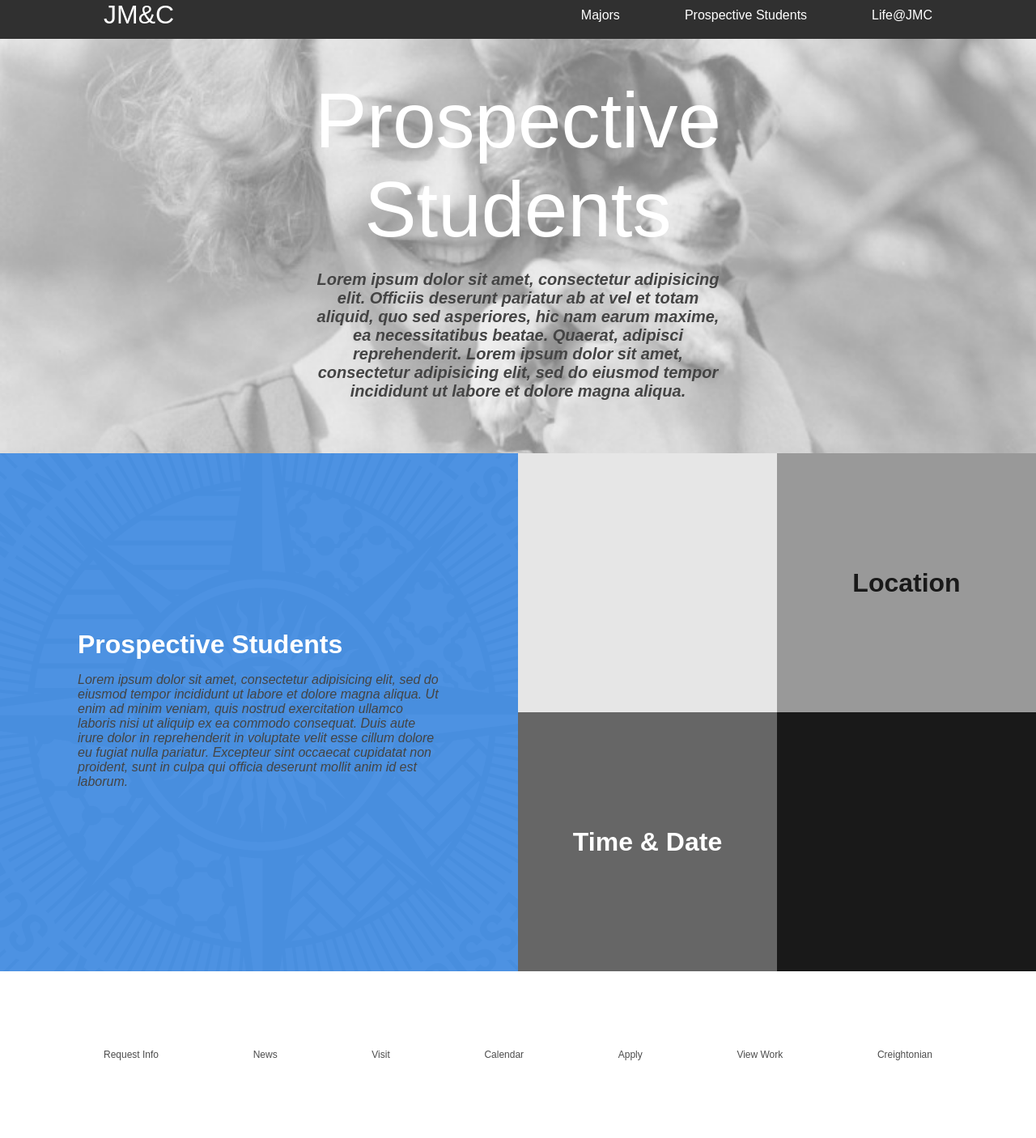
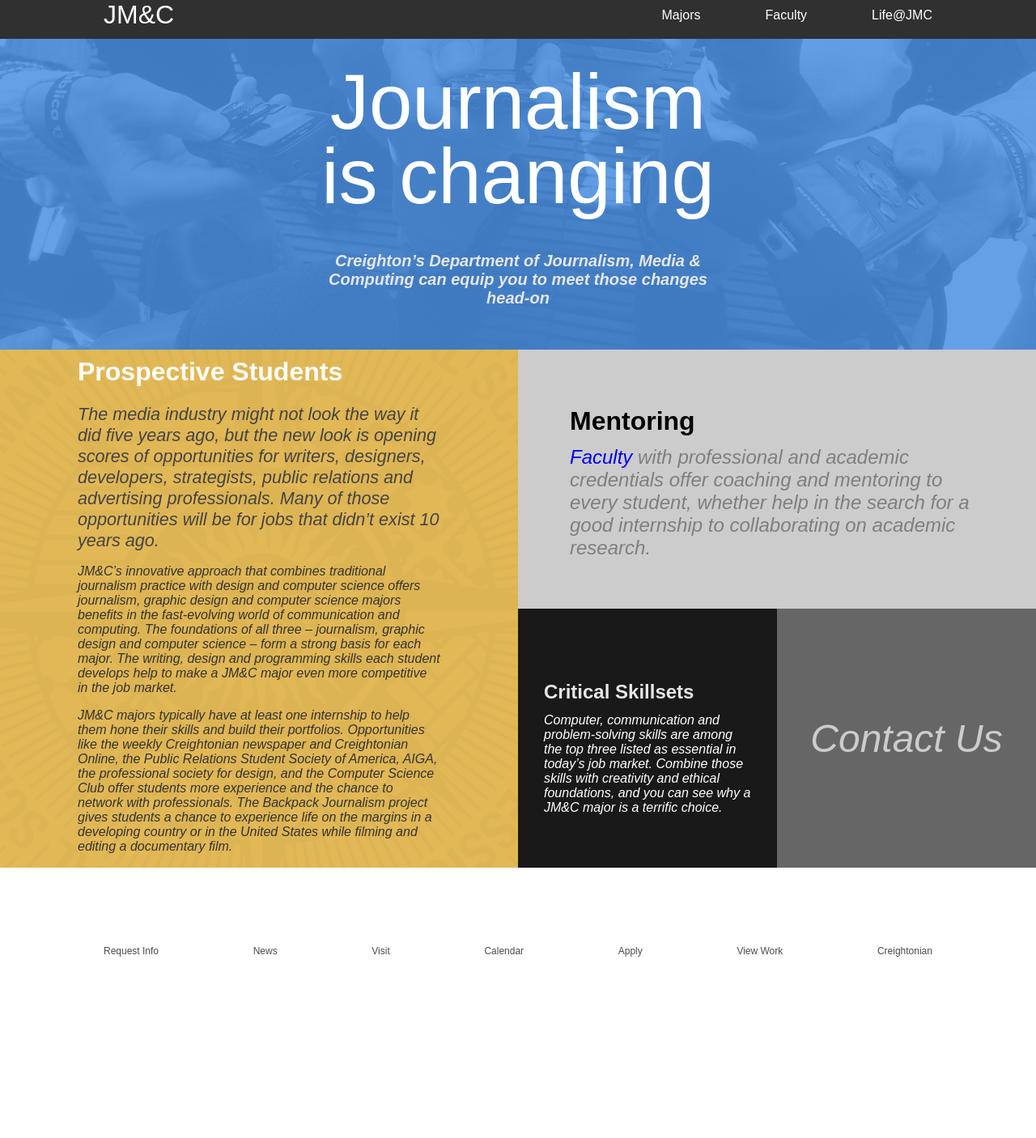
Before and after one commit to aandnota/jmc, a PHP site: page /pages/prospective.html in a window 1280 px wide. Shown: the whole page at 81% size. After the commit the page ends 1182 px from the top, so only its background shows below. Run offline with PHP 8.4, Linux system fonts and the light colour scheme.

Commit message:
Added copy
to the prospective students page

```diff
--- a/css/alt-style.css
+++ b/css/alt-style.css
@@ -153,10 +153,35 @@ html, body{
 	align-items: center;
 }
 
+.banner-image-pro{
+	width: 100%;
+	height: 30vw;
+	background-image: url("../imgs/puppies.png");
+	background-color: #4a90e2;
+	background-position: center -400px;
+	background-size: cover;
+	display: flex;
+	justify-content: center;
+	align-items: center;
+}
+
 .banner-image-alumni{
 	width: 100%;
 	height: 30vw;
 	background-image: url("../imgs/alumni/mildredbrown30.png");
+	background-color: #4A90E2;
+	background-position: center;
+	background-size: cover;
+	display: flex;
+	justify-content: center;
+	align-items: center;
+
+}
+
+.banner-image-prosp{
+	width: 100%;
+	height: 30vw;
+	background-image: url("../imgs/prosp-stu.png");
 	background-color: #4A90E2;
 	background-position: center;
 	background-size: cover;
@@ -177,15 +202,20 @@ html, body{
 	font-size: 6rem;
 	font-weight: 400;
 	color: #fff;
+	line-height: .95;
 }
 
 .banner-text p {
 	font-style: italic;
 	font-weight: 600;
-	color: #444444;
+	color: #333;
 	font-size: 1.25em;
 }
 
+#banner-text-prosp{
+	color: #E6E6E6;
+	margin-top: 3rem;
+}
 
 
 /*SLIDER AREA*/
@@ -205,7 +235,7 @@ html, body{
 	font-size: 3rem;
 	margin-bottom: 0;
 	margin-top: 0;
-}
+}@
 
 #text-slider{
 	padding: 10vw 0;
@@ -309,7 +339,7 @@ html, body{
 
 .big-square-alt{
 	width: 50%;
-	background-color: #4a90e2;
+	background-color: #e2b754;
 	background-image: url("../imgs/ccas-seal.png");
 	background-position: center center;
 	display: flex;
@@ -357,6 +387,15 @@ html, body{
 	margin-bottom: .5rem;
 	color: #444444;
 	font-style: italic;
+}
+
+p#prosp-text{
+	font-size: 1.35rem;
+
+}
+
+p#prosp-text-sec{
+	color: #333333;
 }
 
 div#squ-img{
@@ -408,13 +447,38 @@ div#squ-img-ig{
 }
 
 #sq3 p{
-	font-size: 2rem;
+	font-size: 3rem;
 	color: #fff;
-	font-weight: 600;
+	font-weight: 400;
+	font-style: italic;
+}
+
+#sq3 a{
+	color: #CCCCCC;
+}
+
+#sq3 a:hover{
+	color: #4a90e2;
 }
 
 #sq4{
 	background-color: #191919;
+}
+
+#sq4 h3{
+	color: #E6E6E6;
+	font-weight: 600;
+	font-size: 1.5rem;
+	margin-bottom: .75rem;
+}
+
+#sq4 p{
+	color: #fff;
+	width: 80%;
+	font-size: 1rem;
+	font-style: italic;
+	font-weight: 300;
+	display: inline;
 }
 
 .small-squares{
@@ -427,11 +491,47 @@ div#squ-img-ig{
 	display: flex;
 }
 
+.rect-pro{
+	background-color: #CCCCCC;
+	width: 100%;
+	height: 25vw;
+	display: flex;
+	-ms-align-items: center;
+	align-items: center;
+	justify-content: center;
+}
+
+.rect-pro h3{
+	font-weight: 600;
+	font-size: 2rem;
+	margin-bottom: .75rem;
+}
+
+.rect-pro p{
+	width: 100%;
+	font-style: italic;
+	font-size: 1.5rem;
+	color: #7F7F7F;
+	margin-top: .5rem;
+}
+
 .squ{
 	width: 50%;
 	display: flex;
 	align-items: center;
 	justify-content: center;
+}
+
+.squ-prosp{
+	width: 50%;
+	display: flex;
+	align-items: center;
+	justify-content: center;
+}
+
+#squ-prosp-content{
+	display: inline;
+	width: 80%;
 }
 
 #squ1{
--- a/index.html
+++ b/index.html
@@ -56,8 +56,8 @@
 			<div>
 				<div id="img-three">
 					<span class="caption">
-						<h2>Backpack Journalism heads to Nogales</h2>
-						<p><a href="http://cubackpack.org/projects/2016-arizonamexico/">Join this summer's Backpack Journalism trip</a> to Nogales, AZ, and help make a film about about the U.S. and Mexican border, the people who live there and the migrants who are passing through.</p>
+						<h2>Backpack Journalism went to Nogales</h2>
+						<p><a href="http://cubackpack.org/category/arizona2016">Read about this summer's Backpack Journalism trip</a> to Nogales, AZ, and help make a film about about the U.S. and Mexican border, the people who live there and the migrants who are passing through.</p>
 					</span>
 				</div>
 			</div>
--- a/pages/prospective.html
+++ b/pages/prospective.html
@@ -21,17 +21,17 @@
 				</ul>
 				<ul class="nav-links-little-o">
 					<li id="nav-link"><a href="majors.html" title="Majors">Majors</a></li>
-					<li id="nav-link"><a href="prospective.html" title="Prospective Students">Prospective Students</a></li>
+					<li id="nav-link"><a href="faculty-o.html" title="Faculty">Faculty</a></li>
+					<!-- <li id="nav-link"><a href="prospective.html" title="Prospective Students">Prospective Students</a></li> -->
 					<li id="nav-link"><a href="life.html" title="Life at JMC">Life@JMC</a></li>
 				</ul>
 			</nav>
 		</div>
 
-		<section class="banner-image">
+		<section class="banner-image-prosp">
 			<div class="banner-text">
-				<h2>Prospective Students</h2>
-				<p>Lorem ipsum dolor sit amet, consectetur adipisicing elit. Officiis deserunt pariatur ab at vel et totam aliquid, quo sed asperiores, hic nam earum maxime, ea necessitatibus beatae. Quaerat, adipisci reprehenderit. Lorem ipsum dolor sit amet, consectetur adipisicing elit, sed do eiusmod
-				tempor incididunt ut labore et dolore magna aliqua.</p>
+				<h2>Journalism is changing</h2>
+				<p id="banner-text-prosp">Creighton’s Department of Journalism, Media & Computing can equip you to meet those changes head-on</p>
 			</div>
 		</section>
 
@@ -39,29 +39,30 @@
 			<div class="big-square-alt">
 				<div id="bg-sq-text-alt">
 					<h2>Prospective Students</h2>
-					<p>Lorem ipsum dolor sit amet, consectetur adipisicing elit, sed do eiusmod
-					tempor incididunt ut labore et dolore magna aliqua. Ut enim ad minim veniam,
-					quis nostrud exercitation ullamco laboris nisi ut aliquip ex ea commodo
-					consequat. Duis aute irure dolor in reprehenderit in voluptate velit esse
-					cillum dolore eu fugiat nulla pariatur. Excepteur sint occaecat cupidatat non
-					proident, sunt in culpa qui officia deserunt mollit anim id est laborum.</p>
+					<p id="prosp-text">The media industry might not look the way it did five years ago, but the new look is opening scores of opportunities for writers, designers, developers, strategists, public relations and advertising professionals. Many of those opportunities will be for jobs that didn’t exist 10 years ago.</p>
+
+					<p id="prosp-text-sec">JM&C’s innovative approach that combines traditional journalism practice with design and computer science offers journalism, graphic design and computer science majors benefits in the fast-evolving world of communication and computing. The foundations of all three – journalism, graphic design and computer science – form a strong basis for each major. The writing, design and programming skills each student develops help to make a JM&C major even more competitive in the job market.</p>
+
+					<p id="prosp-text-sec">JM&C majors typically have at least one internship to help them hone their skills and build their portfolios. Opportunities like the weekly Creightonian newspaper and Creightonian Online, the Public Relations Student Society of America, AIGA, the professional society for design, and the Computer Science Club offer students more experience and the chance to network with professionals. The Backpack Journalism project gives students a chance to experience life on the margins in a developing country or in the United States while filming and editing a documentary film.</p>
+
 				</div>
 			</div>
 			<div class="small-squares">
-				<div class="rect">
-					<div class="squ" id="sq1">
-						<p></p>
-					</div>
-					<div class="squ" id="sq2">
-						<p>Location</p>
+				<div class="rect-pro">
+					<div id="squ-prosp-content">
+						<h3>Mentoring</h3>
+						<p><a href="faculty-o.html">Faculty</a> with professional and academic credentials offer coaching and mentoring to every student, whether help in the search for a good internship to collaborating on academic research.</p>
 					</div>
 				</div>
 				<div class="rect">
+					<div class="squ-prosp" id="sq4">
+						<div id="squ-prosp-content">
+							<h3>Critical Skillsets</h3>
+							<p>Computer, communication and problem-solving skills are among the top three listed as essential in today’s job market. Combine those skills with creativity and ethical foundations, and you can see why a JM&C major is a terrific choice. </p>
+						</div>
+					</div>
 					<div class="squ" id="sq3">
-						<p>Time &amp; Date</p>
-					</div>
-					<div class="squ" id="sq4">
-						<p></p>
+						<p><a href="mailto:sandradrummond@creighton.edu">Contact Us</p></a>
 					</div>
 				</div>
 			</div>
```
Also changed, not shown: imgs/prosp-stu.png (added).
